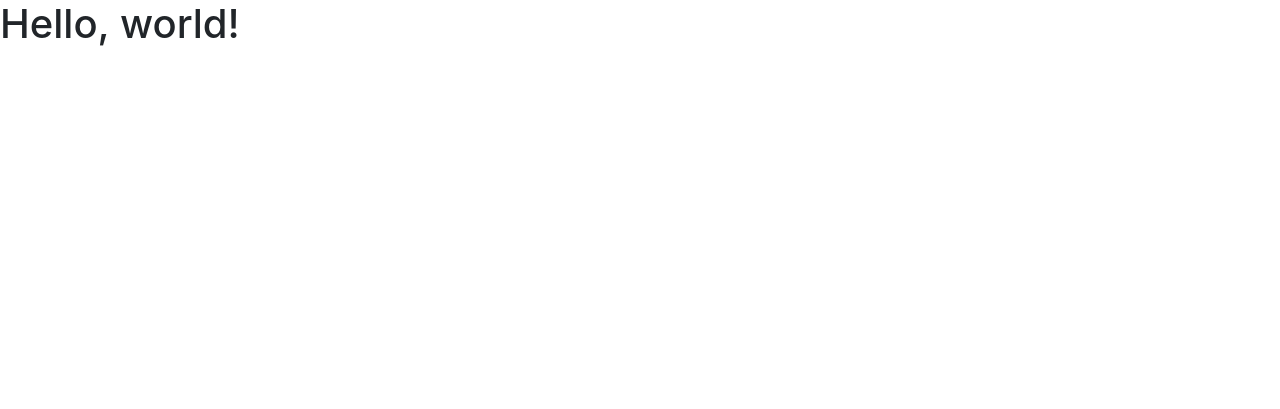
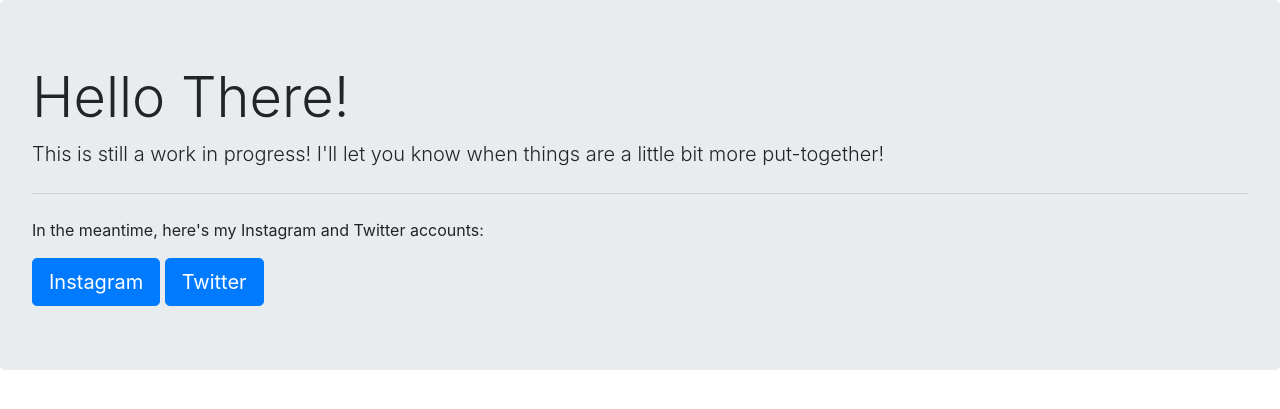
Before and after one commit to joeypalko/joeypalko.github.io, a Jekyll site: the page index.html, which Jekyll copies as it is, in a window 1280 px wide. Shown: the top 409 px of the page. Built offline with Jekyll 4.4.1, drawn with Linux system fonts in a browser that asks for light colours; nearby versions of some CDN libraries.

Commit message:
Update index.html

```diff
--- a/index.html
+++ b/index.html
@@ -11,7 +11,14 @@
     <title>Hello, world!</title>
   </head>
   <body>
-    <h1>Hello, world!</h1>
+    <div class="jumbotron">
+      <h1 class="display-4">Hello There!</h1>
+      <p class="lead">This is still a work in progress! I'll let you know when things are a little bit more put-together!</p>
+      <hr class="my-4">
+      <p>In the meantime, here's my Instagram and Twitter accounts:</p>
+      <a class="btn btn-primary btn-lg" href="Instagram.com/joeypalko" role="button">Instagram</a>
+      <a class="btn btn-primary btn-lg" href="#" role="Twitter.com/joeypalko">Twitter</a>
+    </div>
 
     <!-- Optional JavaScript -->
     <!-- jQuery first, then Popper.js, then Bootstrap JS -->
```
